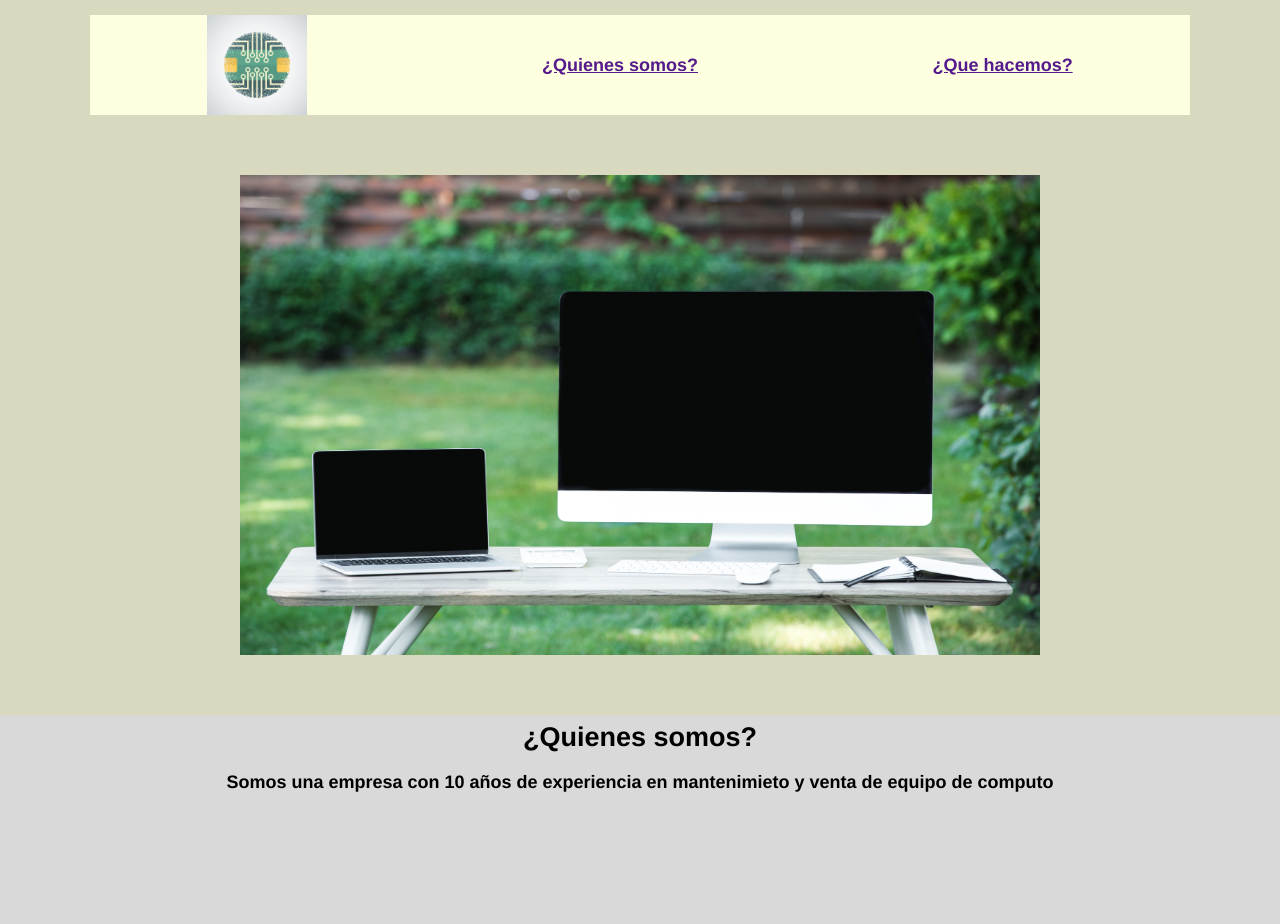
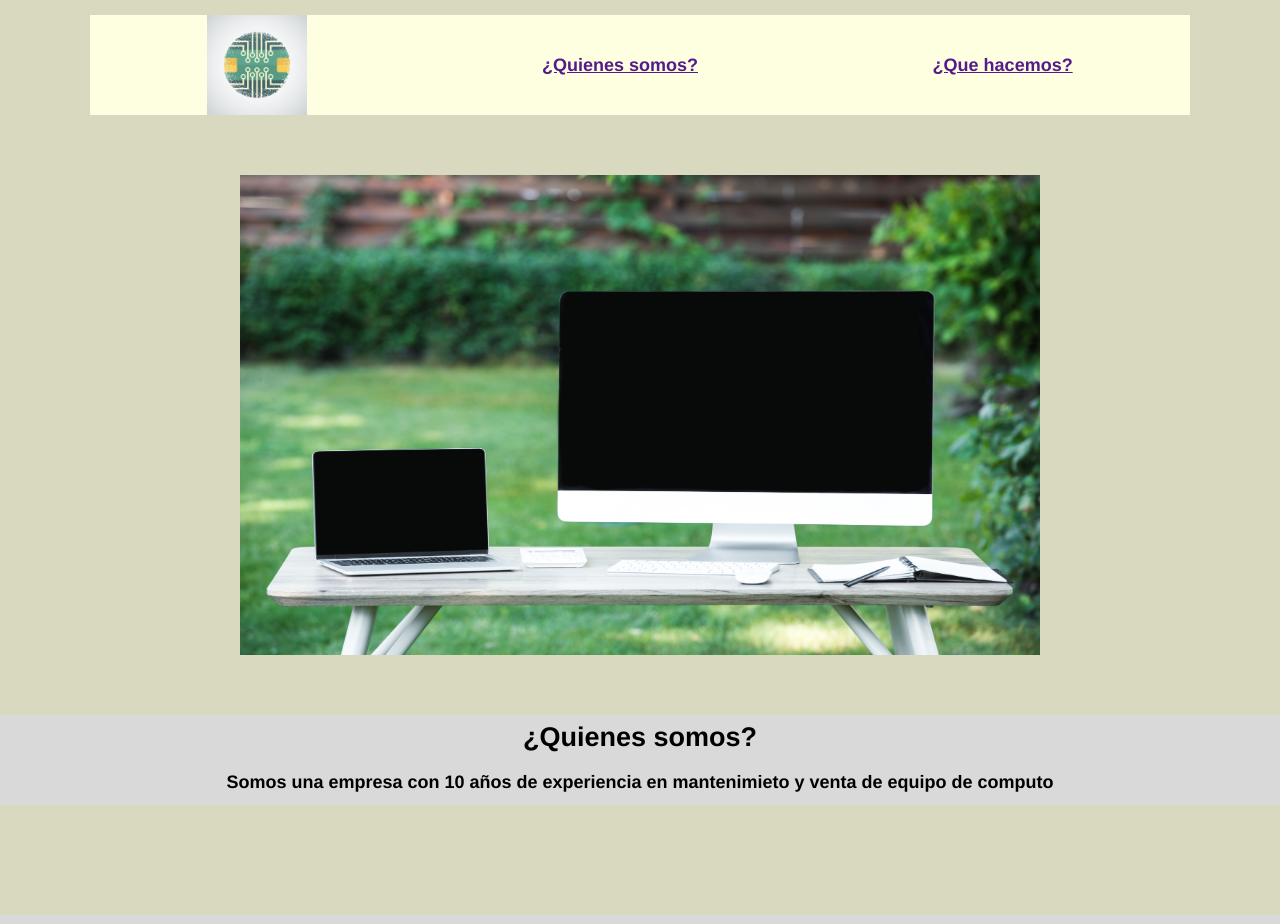
Before and after one commit to JaimeRomeroH/landing-page-ventaPCs, a React (Create React App) app: page / in a window 1280 px wide. Shown: the top 924 px of the page. Built offline with nearby package versions, Linux system fonts and the light colour scheme.

Commit message:
Se agregaron estilos al nuevo conenedor info-contenedor-principal y se modificaron los estilos de el contenedor info-contenedor

```diff
--- a/src/estilos/Informacion.css
+++ b/src/estilos/Informacion.css
@@ -1,6 +1,11 @@
-.info-contenedor{
+.info-contenedor-principal{
     width: 100vw;
     min-height: 200px;
+}
+
+.info-contenedor{
+    width: 100%;
+    min-height: 80%;
     align-items: center;
     justify-content: justify;
     line-height: 2.5rem;
```
